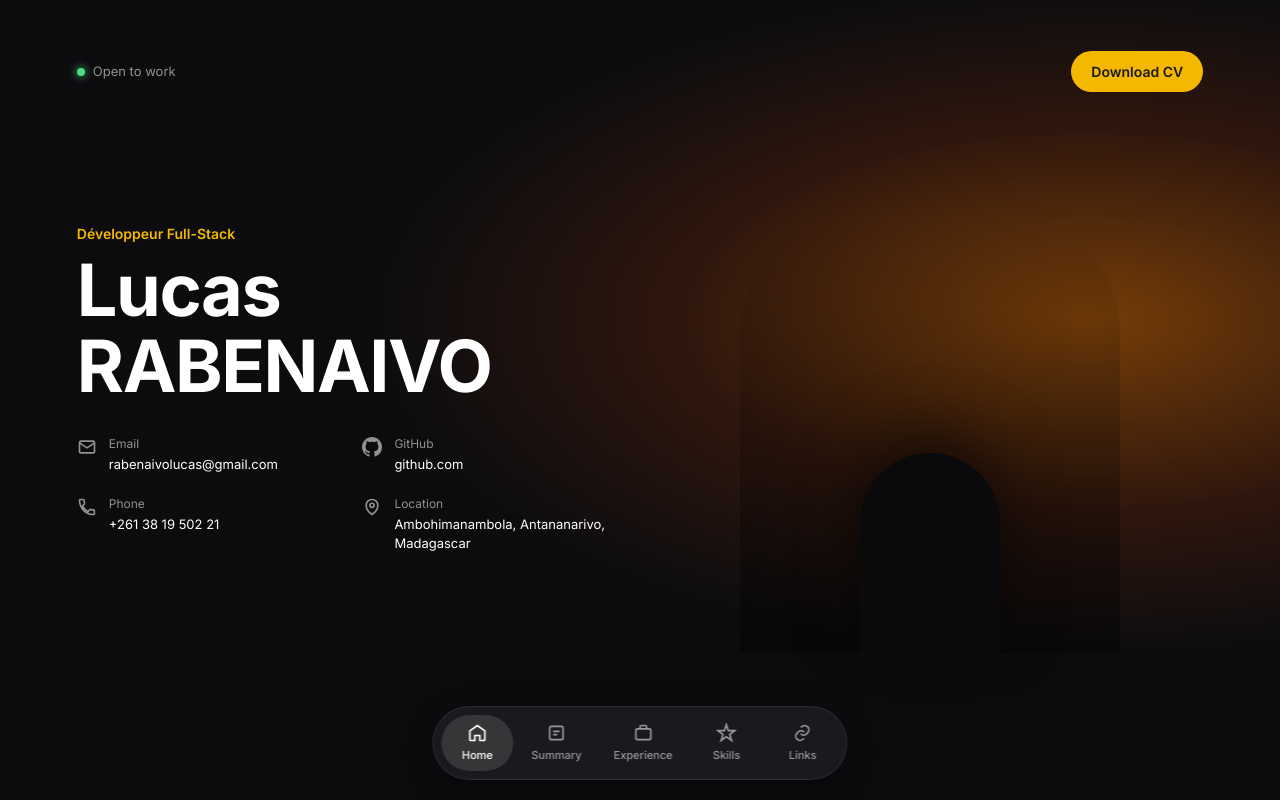
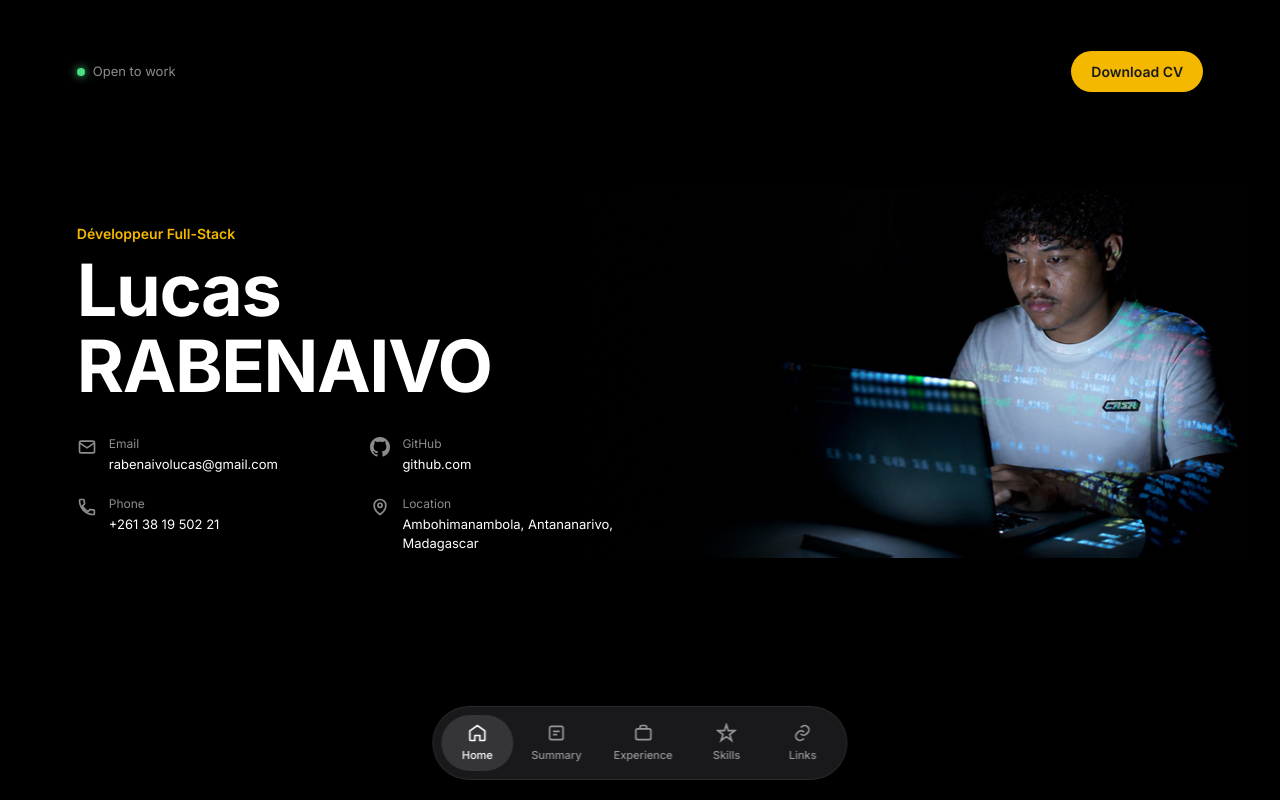
Before and after one commit to Lucas-BENAIVO/portfolio, an Angular app: page / in a window 1280 px wide. Built offline with nearby package versions, Linux system fonts and the light colour scheme.

Commit message:
feat: add profile image and enhance home layout with dark background

```diff
--- a/src/app/layout/shell/shell.html
+++ b/src/app/layout/shell/shell.html
@@ -1,4 +1,4 @@
-<div class="shell">
+<div class="shell" [class.shell--home]="isHome()">
   <div class="shell__card">
     <main class="shell__main">
       <router-outlet />
--- a/src/app/layout/shell/shell.ts
+++ b/src/app/layout/shell/shell.ts
@@ -1,5 +1,7 @@
-import { Component } from '@angular/core';
-import { RouterOutlet } from '@angular/router';
+import { Component, computed, inject } from '@angular/core';
+import { toSignal } from '@angular/core/rxjs-interop';
+import { NavigationEnd, Router, RouterOutlet } from '@angular/router';
+import { filter, map, startWith } from 'rxjs';
 import { BottomNav } from '../bottom-nav/bottom-nav';
 
 @Component({
@@ -9,4 +11,20 @@ import { BottomNav } from '../bottom-nav/bottom-nav';
   styleUrl: './shell.scss',
   host: { class: 'shell-host' },
 })
-export class Shell {}
+export class Shell {
+  private readonly router = inject(Router);
+
+  private readonly url = toSignal(
+    this.router.events.pipe(
+      filter((e): e is NavigationEnd => e instanceof NavigationEnd),
+      map(() => this.router.url),
+      startWith(this.router.url)
+    ),
+    { initialValue: this.router.url }
+  );
+
+  protected readonly isHome = computed(() => {
+    const path = this.url().split('?')[0];
+    return path === '/' || path === '';
+  });
+}
--- a/src/app/pages/home/home.html
+++ b/src/app/pages/home/home.html
@@ -32,7 +32,15 @@
     </div>
 
     <div class="home__visual" aria-hidden="true">
-      <div class="home__silhouette"></div>
+      <img
+        class="home__profile"
+        src="/profile.png"
+        [alt]="'Photo de ' + portfolio.name"
+        width="1734"
+        height="907"
+        decoding="async"
+        fetchpriority="high"
+      />
     </div>
   </div>
 </section>
--- a/src/app/pages/home/home.scss
+++ b/src/app/pages/home/home.scss
@@ -1,6 +1,21 @@
+:host {
+  display: flex;
+  flex: 1;
+  flex-direction: column;
+  min-height: 100%;
+  height: 100%;
+  background: #000000;
+}
+
 .home {
+  --home-bg: #000000;
+
+  position: relative;
+  flex: 1;
+  overflow: hidden;
   padding: var(--page-pad-y) var(--page-pad-x);
   min-height: 100%;
+  height: 100%;
   display: flex;
   flex-direction: column;
   justify-content: center;
@@ -8,6 +23,8 @@
 }
 
 .home__top {
+  position: relative;
+  z-index: 2;
   display: flex;
   flex-wrap: wrap;
   align-items: center;
@@ -17,11 +34,17 @@
 }
 
 .home__body {
+  position: relative;
   display: grid;
-  grid-template-columns: 1fr 1fr;
-  gap: 2rem;
+  grid-template-columns: minmax(0, 1fr) minmax(0, 1fr);
+  gap: 0;
   flex: 1;
   align-items: center;
+}
+
+.home__content {
+  position: relative;
+  z-index: 2;
 }
 
 .home__role {
@@ -111,57 +134,52 @@
 }
 
 .home__visual {
-  display: flex;
-  justify-content: center;
-  align-items: flex-end;
-  height: 100%;
-  min-height: 320px;
-}
-
-.home__silhouette {
-  width: 100%;
-  max-width: min(380px, 40vw);
-  height: min(480px, 55vh);
-  border-radius: 120px 120px 0 0;
-  background: linear-gradient(
-    180deg,
-    transparent 0%,
-    rgba(0, 0, 0, 0.4) 100%
-  );
-  position: relative;
-
-  &::before {
-    content: '';
-    position: absolute;
-    bottom: 0;
-    left: 50%;
-    transform: translateX(-50%);
-    width: 140px;
-    height: 200px;
-    background: #0a0a0c;
-    border-radius: 70px 70px 0 0;
-    box-shadow: 0 -20px 60px rgba(0, 0, 0, 0.5);
-  }
+  position: absolute;
+  top: 47%;
+  right: calc(-1 * var(--page-pad-x));
+  bottom: auto;
+  left: 44%;
+  height: min(62vh, 420px);
+  transform: translateY(-50%) translateX(clamp(-2rem, -6vw, -5rem));
+  z-index: 0;
+  overflow: visible;
+  pointer-events: none;
+  background: var(--home-bg);
 
   &::after {
     content: '';
     position: absolute;
-    bottom: 120px;
-    left: 50%;
-    transform: translateX(-50%);
-    width: 80px;
-    height: 80px;
-    background: #0a0a0c;
-    border-radius: 50%;
+    inset: 0;
+    z-index: 2;
+    pointer-events: none;
+    background: linear-gradient(
+      90deg,
+      var(--home-bg) 0%,
+      var(--home-bg) 5%,
+      rgba(0, 0, 0, 0.95) 16%,
+      rgba(0, 0, 0, 0.6) 30%,
+      rgba(0, 0, 0, 0.12) 46%,
+      transparent 58%
+    );
   }
+}
+
+.home__profile {
+  position: absolute;
+  top: 0;
+  right: 0;
+  width: 100%;
+  height: 100%;
+  max-width: none;
+  object-fit: contain;
+  object-position: 88% center;
+  display: block;
+  border: none;
+  box-shadow: none;
 }
 
 /* Tablette portrait */
 @media (max-width: 1024px) {
-  .home__body {
-    gap: 1.5rem;
-  }
-
   .home__name {
     margin-bottom: 1.5rem;
   }
@@ -176,15 +194,33 @@
     grid-template-columns: 1fr;
   }
 
-  .home__visual {
-    min-height: 180px;
-    order: -1;
-    align-items: center;
+  .home__body {
+    padding-top: min(30vh, 235px);
   }
 
-  .home__silhouette {
-    max-width: min(220px, 55vw);
-    height: min(260px, 32vh);
+  .home__visual {
+    top: -0.75rem;
+    right: calc(-1 * var(--page-pad-x));
+    left: calc(-1 * var(--page-pad-x));
+    bottom: auto;
+    height: min(32vh, 260px);
+    transform: translateX(-2rem);
+
+    &::after {
+      background: linear-gradient(
+        90deg,
+        var(--home-bg) 0%,
+        rgba(0, 0, 0, 0.75) 12%,
+        transparent 35%
+      );
+    }
+  }
+
+  .home__profile {
+    height: 100%;
+    top: 0;
+    object-fit: contain;
+    object-position: 85% top;
   }
 
   .home__contacts {
@@ -219,8 +255,15 @@
     grid-template-columns: 1.1fr 0.9fr;
   }
 
-  .home__silhouette {
-    max-width: min(300px, 35vw);
-    height: min(400px, 70vh);
+  .home__visual {
+    top: 45%;
+    left: 40%;
+    height: min(58vh, 390px);
+    transform: translateY(-50%) translateX(clamp(-1.5rem, -5vw, -4rem));
+  }
+
+  .home__profile {
+    object-fit: contain;
+    object-position: 88% center;
   }
 }
--- a/src/styles.scss
+++ b/src/styles.scss
@@ -148,6 +148,57 @@ ul {
   }
 }
 
+/* Home : plein écran, fond noir uniforme (photo + viewport) */
+html:has(.shell--home),
+body:has(.shell--home) {
+  background: #000;
+}
+
+body:has(.shell--home) app-root,
+body:has(.shell--home) .shell-host {
+  background: #000;
+}
+
+.shell--home {
+  background: #000;
+
+  &::before {
+    opacity: 0;
+  }
+
+  &::after {
+    content: '';
+    position: fixed;
+    inset: 0;
+    background: #000;
+    z-index: 0;
+    pointer-events: none;
+  }
+
+  .shell__card {
+    position: relative;
+    z-index: 1;
+    flex: 1;
+    min-height: 100%;
+    background: #000;
+  }
+
+  .shell__main {
+    display: flex;
+    flex-direction: column;
+    flex: 1;
+    min-height: 100%;
+    background: #000;
+
+    > app-home {
+      flex: 1;
+      display: flex;
+      flex-direction: column;
+      min-height: 100%;
+    }
+  }
+}
+
 .shell__card {
   position: relative;
   z-index: 1;
```
Also changed, not shown: public/profile.png (added).
